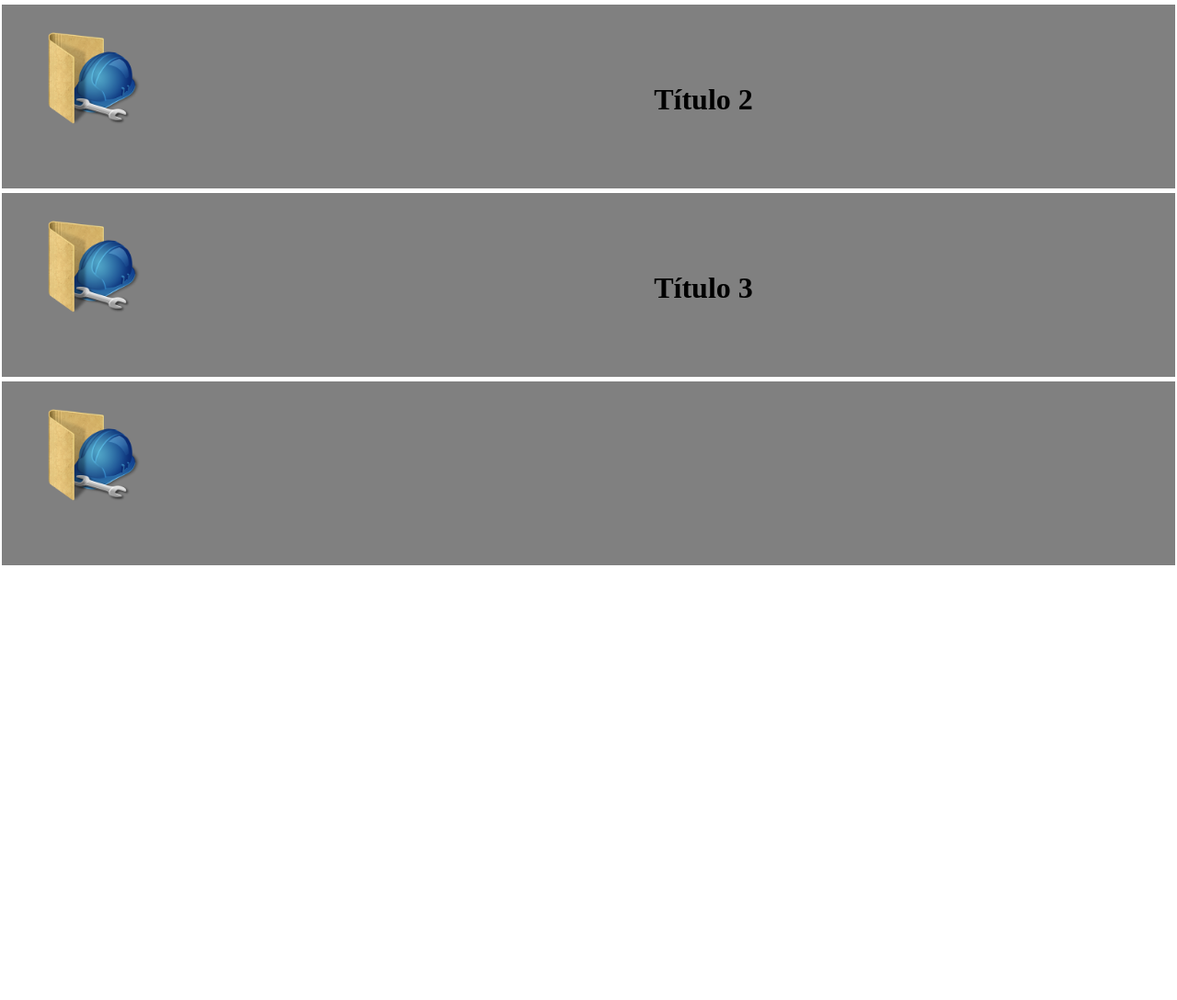
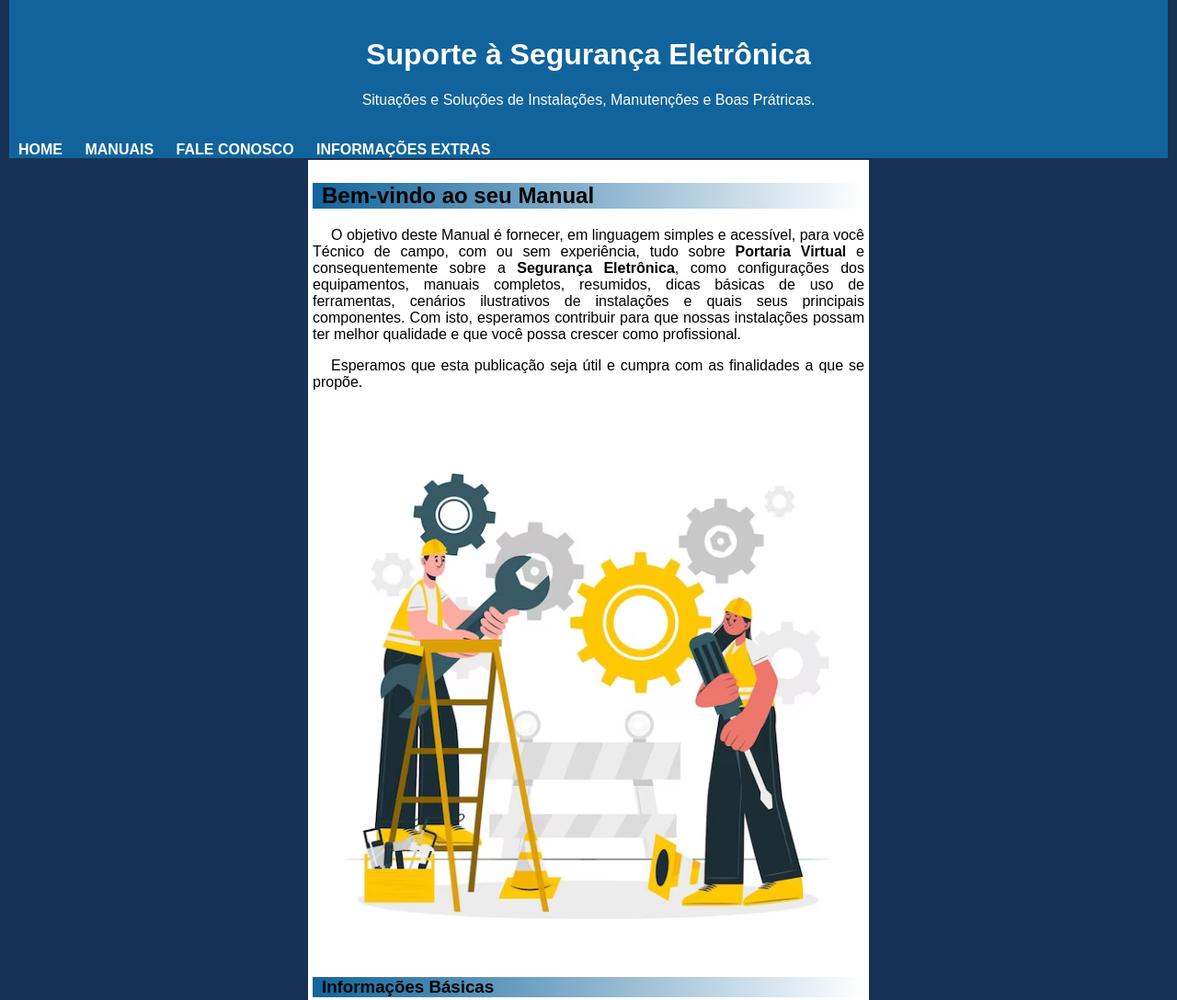
Before and after one commit to suportecnico/manual_tecnico, a plain HTML site: page index.html in a window 1280 px wide. Shown: the top 1088 px of the page at 92% size. Before the commit the page ends 800 px from the top, so only its background shows below. Drawn offline with Linux system fonts and the light colour scheme.

Commit message:
atualização do manual

```diff
--- a/index.html
+++ b/index.html
@@ -3,79 +3,51 @@
 <head>
     <meta charset="UTF-8">
     <meta name="viewport" content="width=device-width, initial-scale=1.0">
-    <title>Menu</title>
-    <style>
-        * {
-            margin: 0px;
-            height: 0px;
-        }
+    <title>Suporte à Segurança Eletrônica</title>
+    <link rel="stylesheet" href="style.css">
 
-        body {
-         margin: 2px;
-        }
-       div.t1{
-        background-color: gray;
-        height: 200px;
-        margin-top: 5px;
-        margin-bottom: 5px;
-       }
+</head>
+<body>
+    <header>
+        <h1>Suporte à Segurança Eletrônica</h1>
+        <p>Situações e Soluções de Instalações, Manutenções e Boas Prátricas. </p>
+    </header>
+    <nav>
+        <a href="#">HOME</a>
+        <a href="manuais/home_manuais.html">MANUAIS</a>
+        <a href="#">FALE CONOSCO</a>
+        <a href="#">INFORMAÇÕES EXTRAS</a>
+    </nav>
 
-       div.t2 {
-        background-color: gray;
-        height: 200px;
-        margin-top: 5px;
-        margin-bottom: 5px;
-       }
+    <main>
+        <section>
+            <article>
+                <h2>Bem-vindo ao seu Manual</h2>
+                <p class="principal">O objetivo deste Manual é fornecer, em linguagem simples e acessível, para você Técnico de campo, com ou sem experiência, tudo sobre <strong>Portaria Virtual</strong> e consequentemente sobre a <strong>Segurança Eletrônica</strong>, como configurações dos equipamentos, manuais completos, resumidos, dicas básicas de uso de ferramentas, cenários ilustrativos de instalações e quais seus principais componentes. Com isto, esperamos contribuir para que nossas instalações possam ter melhor qualidade e que você possa crescer como profissional.</p>
+                <p class="principal">Esperamos que esta publicação seja útil e cumpra com as finalidades a que se propõe.</p>
+                <img src="tec.avif" alt="">
+            </article>
 
-       div.t3 {
-        background-color: gray;
-        height: 200px;
-        margin-top: 5px;
-        margin-bottom: 5px;
-       }
+            <article>
+                <h3>Informações Básicas</h3>
+                <ul>
 
-       img {
-        width: 100px;
-        height: 100px;
-        margin-top: 30px;
-        margin-left: 50px;
-       }
-       h1 {
-        margin-top: -30px;
-        margin-left: 250px;
-        text-align: center;
-        margin-top: -120px;
-        }
-
-        footer {
-            background-color: black;
-            color: white;
-        }
+                </ul>
+            </article>
 
 
-    </style>
-</head>
-<body>
-    <div class="t1">
-        <div>
-            <a href=""><img src="imagens/icon (1).ico" alt=""></a>
-        </div>
-        <h1>Título 1</h1>
-    </div>
-    <div class="t2">
-        <div>
-            <a href=""><img src="imagens/icon (1).ico" alt=""></a>
-        </div>
-        <h1>Título 2</h1>
+            <article>
+                <h4>Título 3</h4>
+                <!-- <p>Me chamo Filisberto, e trabalho na área da Segurança Eletrônica desde 2018, e com Portaria Virtual a pouco mais de 3 anos, e assim como eu aprendi com vários manuais, dicas básicas e tutoriais, julguei imporante compilar as informações do dia-a-dia, juntamente com os scripts de manutenção do Setor Técnico e T.I e é claro, com as experiências dos demais colaboradores.</p> -->
+            </article>
+        </section>
+        <aside>
 
-    </div>
-    <div class="t3">
-        <div>
-            <a href=""><img src="imagens/icon (1).ico" alt=""></a>
-        </div>
-        <h1>Título 3</h1>
+        </aside>
+    </main>
 
-    </div>
-    <footer><p>Desenvolvido por Filisberto Campos</p></footer>
+    <footer>
+        <p>Desenvolvido por <a href="#">Filisberto Campos</p>
+    </footer>
 </body>
 </html>
```
Also changed, not shown: home.html (deleted, +0 -53 lines), 2 other files.
